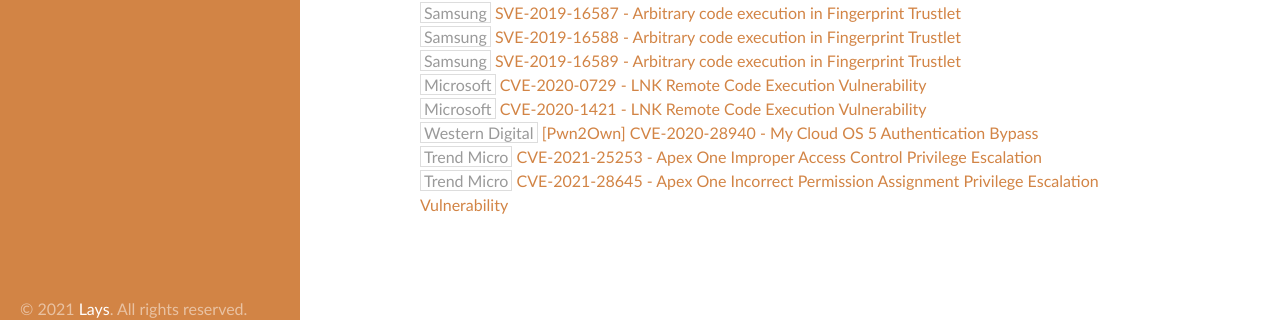
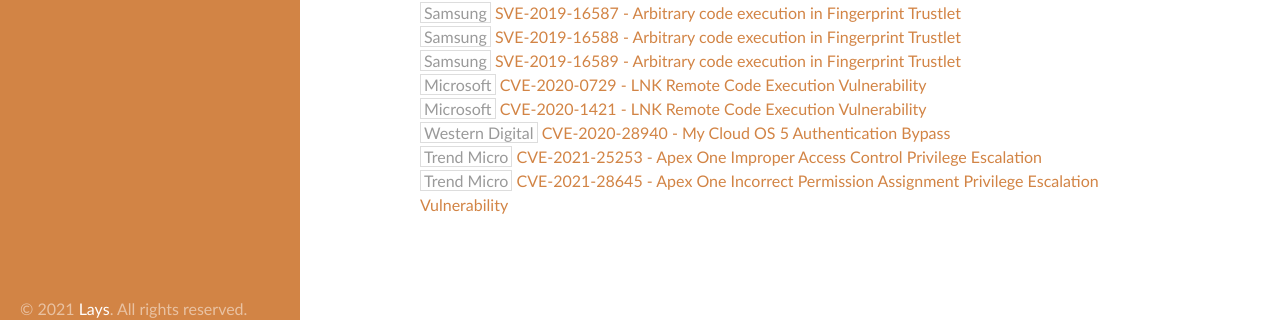
Before and after one commit to L4ys/l4ys.github.io, a Jekyll site: the page built from about.html, in a window 1280 px wide and 957 px high. Shown: the part 596-916 px from the top of the window. Built offline with Jekyll 4.4.1, drawn with Linux system fonts in a browser that asks for light colours.

Commit message:
Update about.html

```diff
--- a/about.html
+++ b/about.html
@@ -35,7 +35,7 @@
     <span class="tag">Samsung</span> <a href="https://security.samsungmobile.com/securityUpdate.smsb"> SVE-2019-16589 - Arbitrary code execution in Fingerprint Trustlet </a> <br>
     <span class="tag">Microsoft</span> <a href="https://portal.msrc.microsoft.com/en-US/security-guidance/advisory/CVE-2020-0729"> CVE-2020-0729 - LNK Remote Code Execution Vulnerability </a> <br>
     <span class="tag">Microsoft</span> <a href="https://portal.msrc.microsoft.com/en-US/security-guidance/advisory/CVE-2020-1421"> CVE-2020-1421 - LNK Remote Code Execution Vulnerability </a> <br>
-    <span class="tag">Western Digital</span> <a href="https://www.westerndigital.com/support/productsecurity/wdc-20009-os5-firmware-5-06-115">  [Pwn2Own] CVE-2020-28940 - My Cloud OS 5 Authentication Bypass</a> <br>
+    <span class="tag">Western Digital</span> <a href="https://www.westerndigital.com/support/productsecurity/wdc-20009-os5-firmware-5-06-115">  CVE-2020-28940 - My Cloud OS 5 Authentication Bypass</a> <br>
     <span class="tag">Trend Micro</span> <a href="https://success.trendmicro.com/solution/000286019"> CVE-2021-25253 - Apex One Improper Access Control Privilege Escalation</a> <br>
     <span class="tag">Trend Micro</span> <a href="https://success.trendmicro.com/solution/000286019"> CVE-2021-28645 - Apex One Incorrect Permission Assignment Privilege Escalation Vulnerability</a> <br>
   </p>
```
